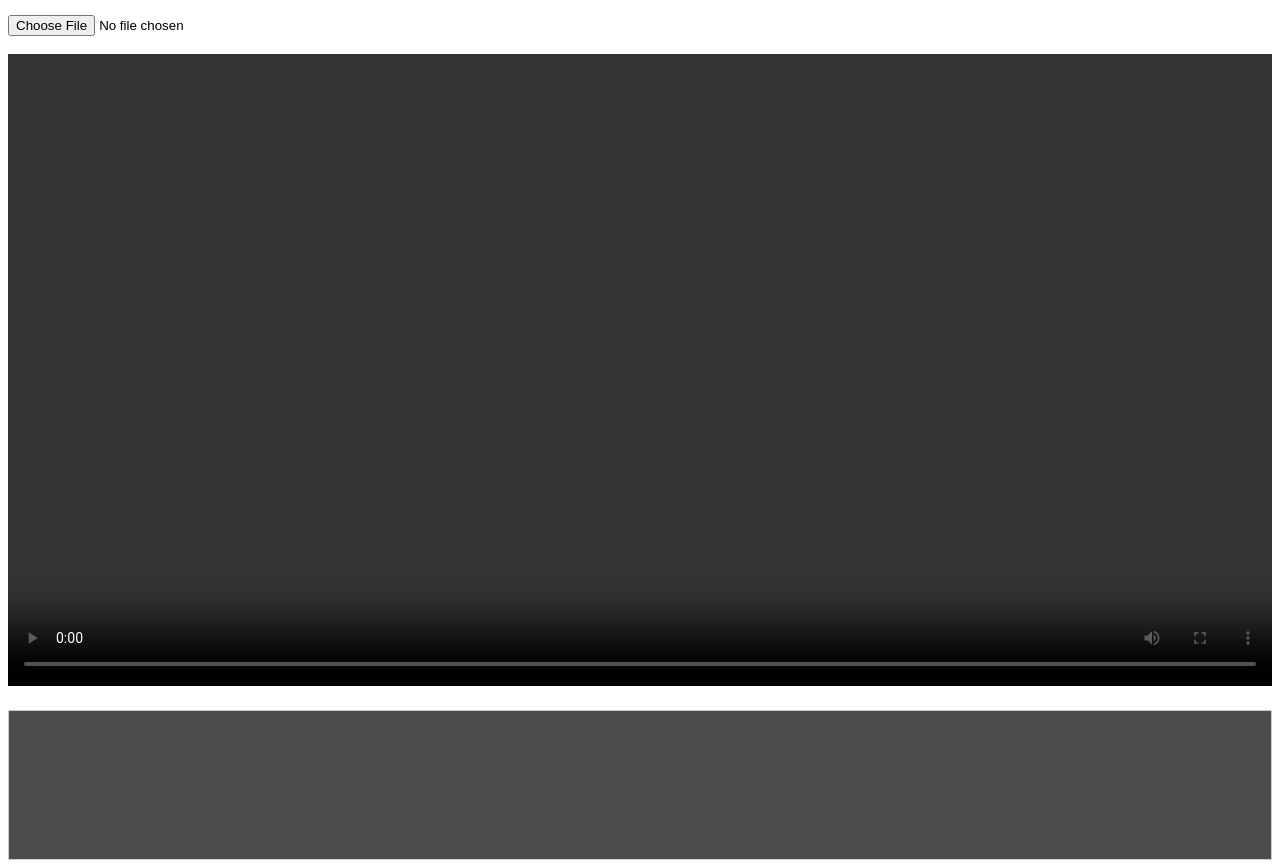
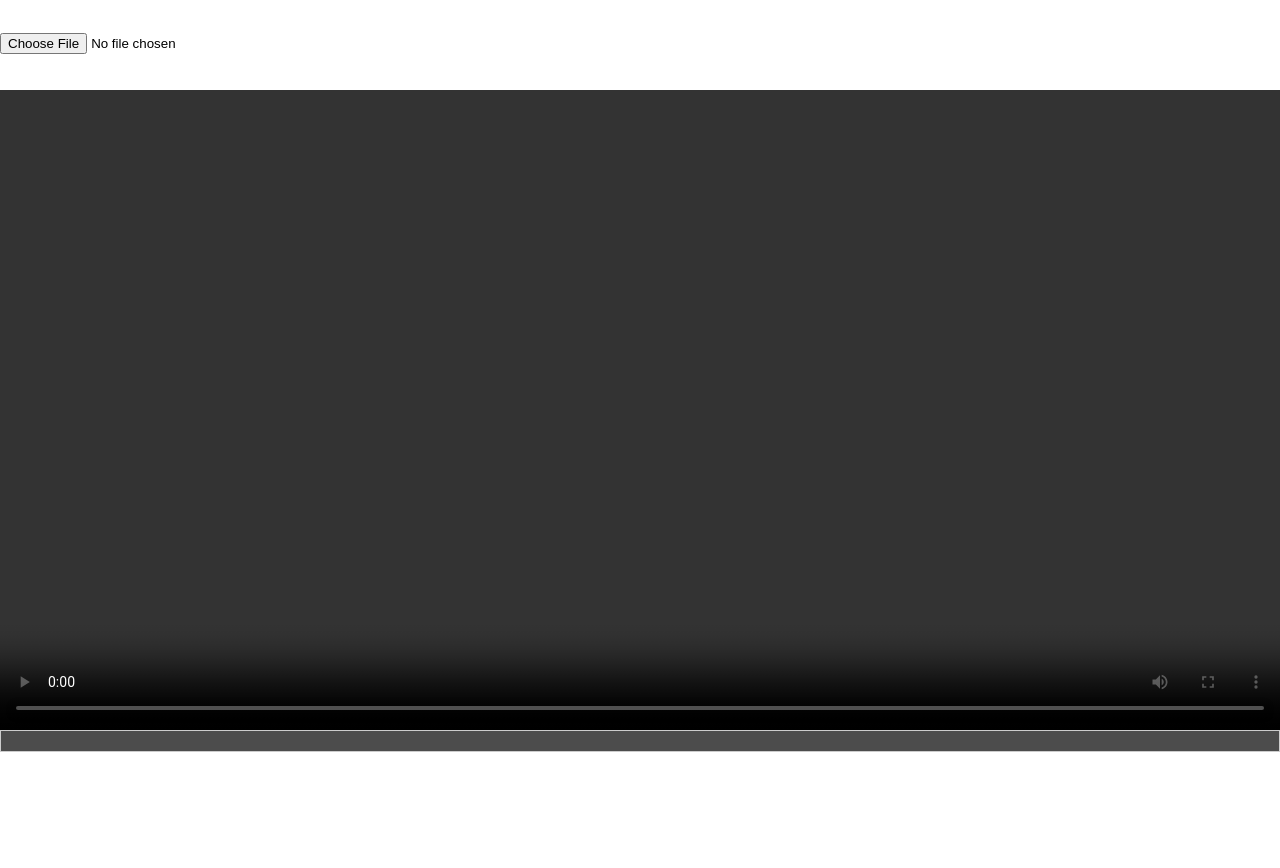
Before and after one commit to bqxiao123/Listening-Practice, a plain HTML site: page index.html in a window 1280 px wide. Shown: the part 104-972 px from the top of the page. After the commit the page ends 856 px from the top, so only its background shows below. Drawn offline with Linux system fonts and the light colour scheme.

Commit message:
Updated video

```diff
--- a/index.html
+++ b/index.html
@@ -5,27 +5,28 @@
     <meta name="viewport" content="width=device-width, initial-scale=1.0">
     <title>Scrollable Subtitles with Video Sync</title>
     <style>
+        body {
+            margin: 0;
+            padding: 0;
+            display: flex;
+            flex-direction: column;
+            height: 100vh; /* 使页面高度为视口高度 */
+        }
+
+        #videoPlayer {
+            width: 100%;
+            height: auto;
+        }
+
         #subtitleContainer {
-            margin-top: 20px;
             font-size: 18px;
             color: #fff;
             background-color: rgba(0, 0, 0, 0.7);
             padding: 10px;
-            width: 100%;
-            max-width: 100%;
-            height: 150px; /* 固定高度 */
-            overflow-y: scroll; /* 启用垂直滚动 */
+            overflow-y: auto; /* 启用垂直滚动 */
             border: 1px solid #ccc;
             box-sizing: border-box; /* 确保内边距和边框不会影响总宽度 */
-        }
-
-        .subtitle-item {
-            padding: 5px;
-        }
-
-        .highlight {
-            background-color: yellow;
-            color: black;
+            flex-grow: 1; /* 占用剩余的高度 */
         }
     </style>
 </head>
@@ -39,7 +40,8 @@
     <input type="file" id="subtitleFile" accept=".srt"><br><br>
 
     <!-- 视频播放器 -->
-    <video id="videoPlayer" controls playsinline webkit-playsinline style="width: 100%; height: auto;">
+    <video id="videoPlayer" controls playsinline webkit-playsinline>
+    <!-- <video id="videoPlayer" controls playsinline webkit-playsinline style="width: 100%; height: auto;"> -->
         Your browser does not support the video tag.
     </video>
 
```
